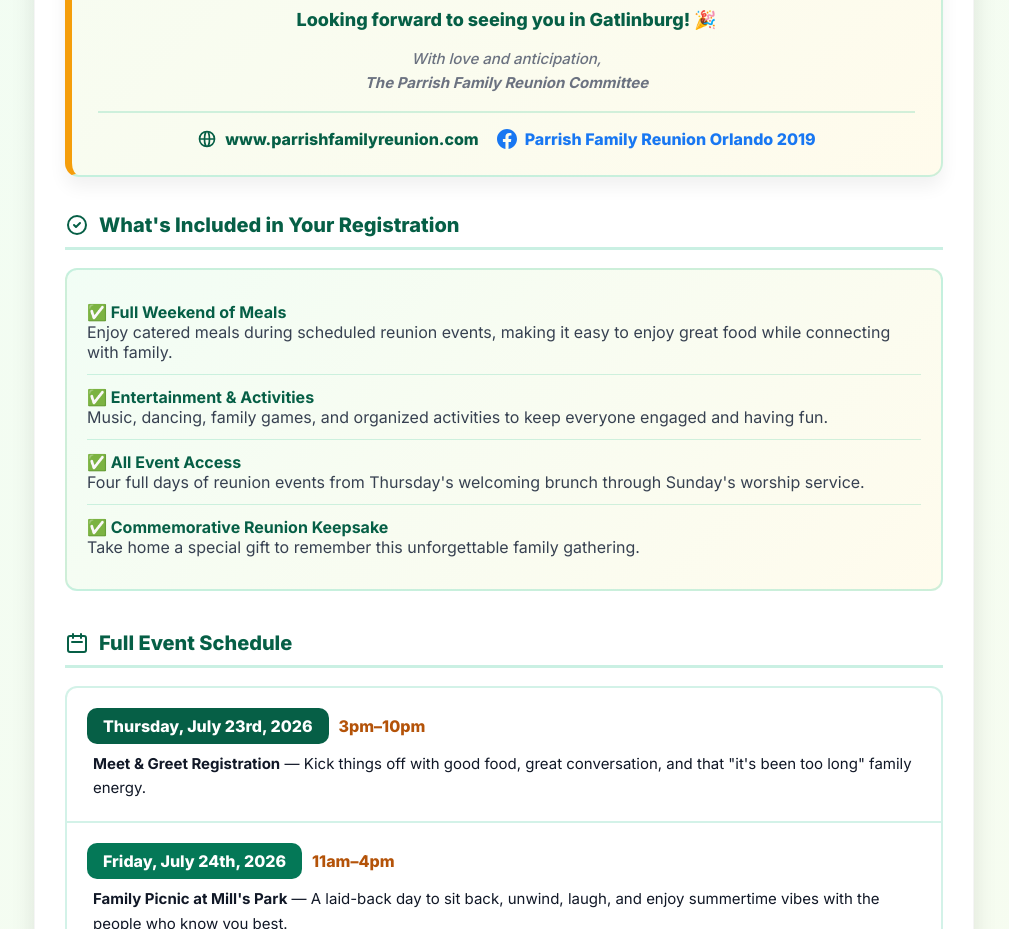
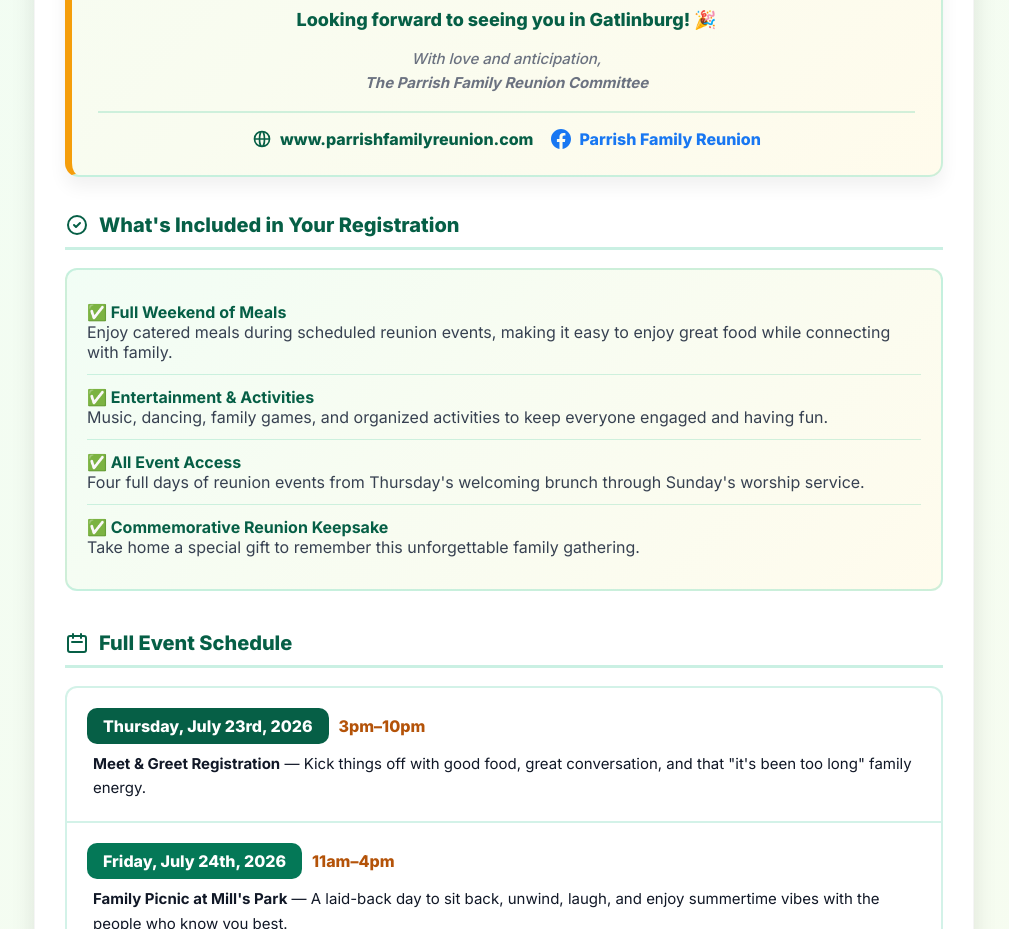
Before and after one commit to kshtajay/2026-Parrish-Reunion-Form, a plain HTML site: page index.html in a window 1280 px wide. Shown: the part 1080-2009 px from the top of the page, without its empty margins (136-1145 px from the left). Drawn offline with nearby package versions, Linux system fonts and the light colour scheme.

Commit message:
Update index.html

```diff
--- a/index.html
+++ b/index.html
@@ -759,7 +759,7 @@
               <path
                 d="M24 12.073c0-6.627-5.373-12-12-12s-12 5.373-12 12c0 5.99 4.388 10.954 10.125 11.854v-8.385H7.078v-3.47h3.047V9.43c0-3.007 1.792-4.669 4.533-4.669 1.312 0 2.686.235 2.686.235v2.953H15.83c-1.491 0-1.956.925-1.956 1.874v2.25h3.328l-.532 3.47h-2.796v8.385C19.612 23.027 24 18.062 24 12.073z"></path>
             </svg>
-            <a href="https://www.facebook.com/groups/parrishfamilyreunion2019" target="_blank" style="text-decoration:none; font-weight:900; color:#1877f2;">Parrish Family Reunion Orlando 2019</a>
+            <a href="https://www.facebook.com/groups/330910967252768/?http_ref=eyJ0cyI6MTc2NzkxODExODAwMCwiciI6IiJ9" target="_blank" style="text-decoration:none; font-weight:900; color:#1877f2;">Parrish Family Reunion</a>
           </div>
         </div>
       </div>
```
